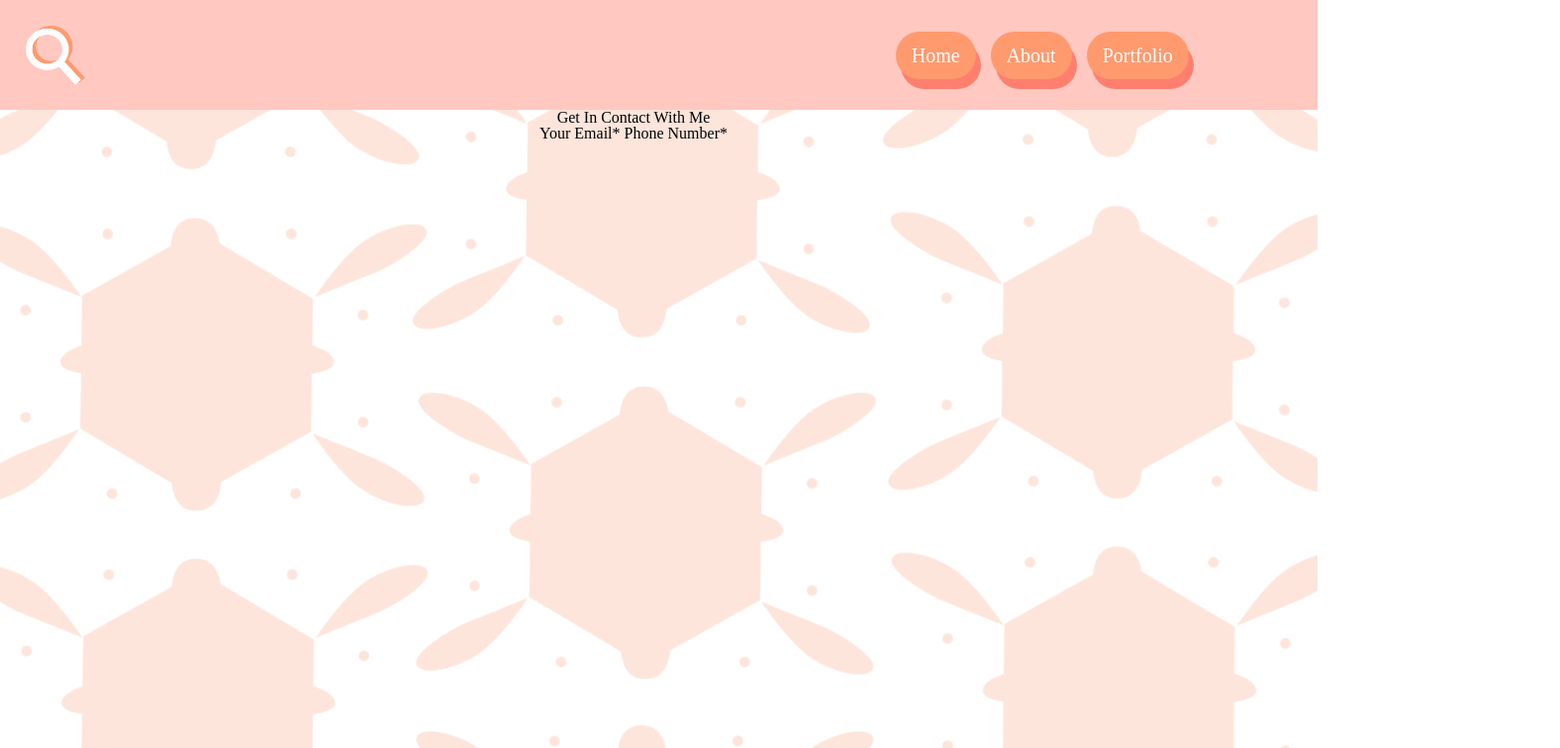
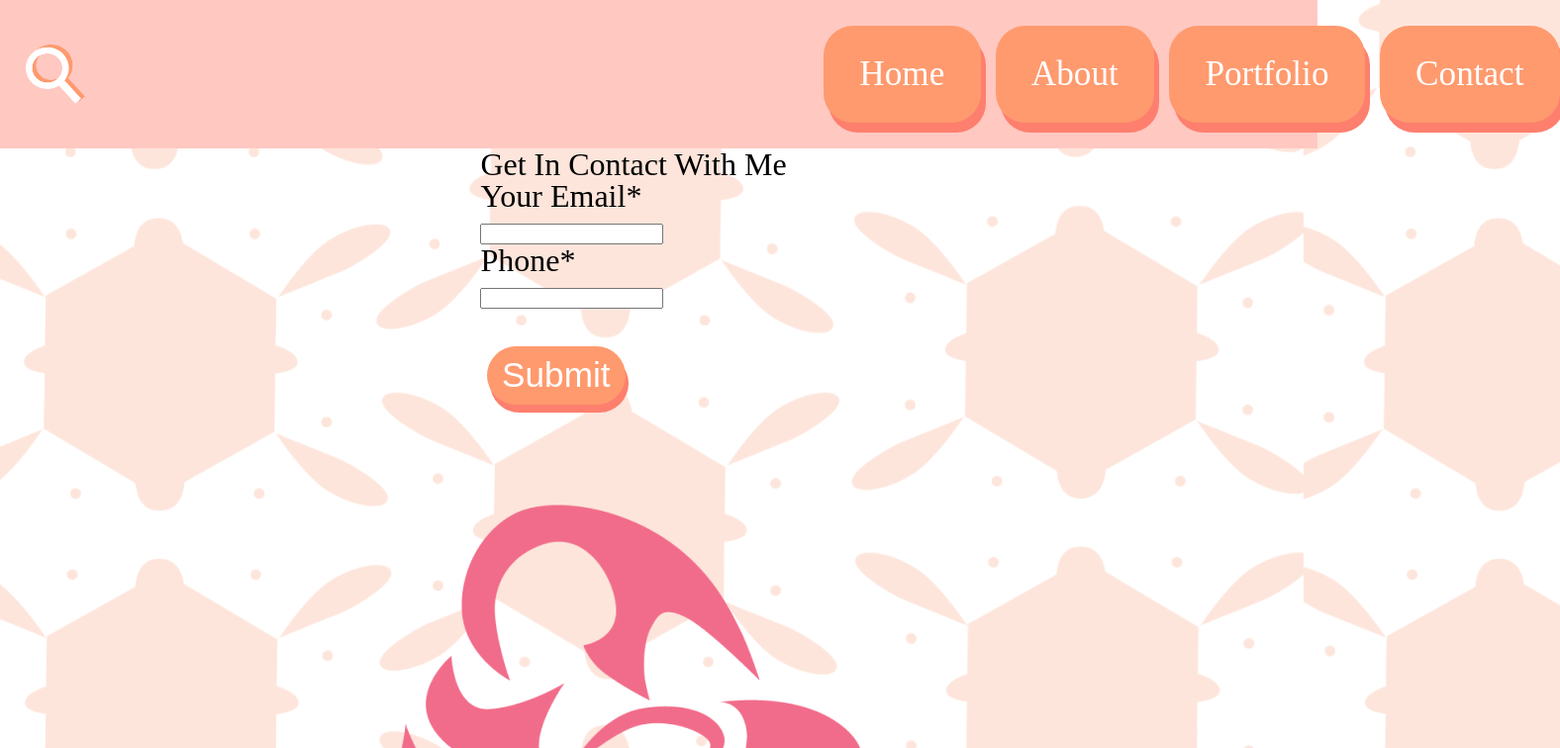
Before and after one commit to kaitlyncortez1/Portfolio_site, a plain HTML site: page contact.html in a window 1280 px wide. Shown: the top 756 px of the page at 99% size, 1576 px wide, since content can reach past the window. Drawn offline with Linux system fonts and the light colour scheme; a web font is replaced by a local one.

Commit message:
Tim's Upload
Added some styling for the contact page, added in your Google Fonts, fixed up CSS for said fonts, added in home link to nav for all pages

```diff
--- a/contact.html
+++ b/contact.html
@@ -22,6 +22,7 @@
           <li><a href="index.html">Home</a></li>
           <li><a href="about.html">About</a></li>
           <li><a href="portfolio.html">Portfolio</a></li>
+          <li><a href="contact.html">Contact</a></li>
         </ul>
       </nav>
     </div>
@@ -29,18 +30,29 @@
   </header>
   <!-- End Header -->
 
-  <section>
+  <section id="#contactpage">
 
-        Get In Contact With Me
+    <div>
+      <h2>Get In Contact With Me</h2>
+
+      <form action="/action_page.php">
+        <label for="fname">Your Email*</label><br>
+        <input type="text" id="email" name="email"><br>
+        <label for="lname">Phone*</label><br>
+        <input type="text" id="phone" name="phone"><br><br>
+        <input type="submit" value="Submit" class="sendbutton">
+      </form>
 
 
-    </h2>
+    </div>
 
-      <p> Your Email*
 
-        Phone Number*
+    <div class="logobg">
+      <img src="img/Logo1.png">
 
-    </p>
+    </div>
+
+
 
 
   </section>
--- a/css/style.css
+++ b/css/style.css
@@ -1,3 +1,5 @@
+@import url('https://fonts.googleapis.com/css2?family=Jomhuria&family=Josefin+Sans:ital,wght@0,100..700;1,100..700&display=swap');
+
 /* Start writing your CSS */
 
 /* http://meyerweb.com/eric/tools/css/reset/
@@ -57,6 +59,8 @@ body{
     background-attachment: fixed;
     background-size: cover;
     overflow-x: hidden;
+    font-family: "Jomhuria", serif;
+    font-size: 2rem;
   }
 
 #stripedbg{
@@ -103,7 +107,7 @@ nav ul{
 nav ul li{
     background-color: #FF9A6E;
     padding: 7% 8%;
-    font-size: 20px;
+    font-size: 2.2rem;
     box-shadow: 5px 10px #FE7F6E;
     border-radius: 30px;
 }
@@ -152,7 +156,7 @@ section{
     display: flex;
     justify-content: center;
     align-items: center;
-    margin: 0 auto;
+    margin: 5%;
     width: 40%;
     transition: ease-in 3s;
 }
@@ -186,7 +190,7 @@ section{
     line-height: 1.5rem;
     width: 80%;
     padding: 3%;
-
+    font-family: "Josefin Sans", sans-serif;
 }
 
 #center_about img{
@@ -228,14 +232,15 @@ section{
 
 .work_preview p{
     margin: 2% 0%;
-    font-size: .9rem;
-    line-height: 1.2rem;
+    font-size: 1.2rem;
+    line-height: 1.5rem;
+    font-family: "Josefin Sans", sans-serif;
 }
 
 .work_preview button{
     background-color: #FF9A6E;
     padding: 3% 5%;
-    font-size: 1.1rem;
+    font-size: 2.2rem;
     box-shadow: 3px 8px #FE7F6E;
     border-radius: 30px;
     color: #fff;
@@ -247,3 +252,35 @@ section{
     text-decoration: none;
     color: #fff;
 }
+
+/* Contact Page Styles */
+
+.sendbutton{
+    background-color: #FF9A6E;
+    padding: 3% 5%;
+    font-size: 2.2rem;
+    box-shadow: 3px 8px #FE7F6E;
+    border-radius: 30px;
+    color: #fff;
+    border: #FF9A6E;
+    margin: 2%;
+}
+
+/* Media Queries */
+
+@media screen and (min-width: 1025px) {
+
+}
+
+@media screen and (min-width: 745px) and (max-width: 1024px) {
+
+}
+
+@media screen and (min-width: 431px) and (max-width: 744px) {
+
+}
+
+
+@media screen and (min-width: 375px) and (max-width: 430px) {
+
+}
```
Also changed, not shown: about.html (+1 -0 lines), index.html (+1 -0 lines), portfolio.html (+1 -0 lines), portfolio_1.html (+1 -0 lines), portfolio_2.html (+1 -0 lines), portfolio_3.html (+1 -0 lines), portfolio_4.html (+1 -0 lines), portfolio_5.html (+1 -0 lines).
